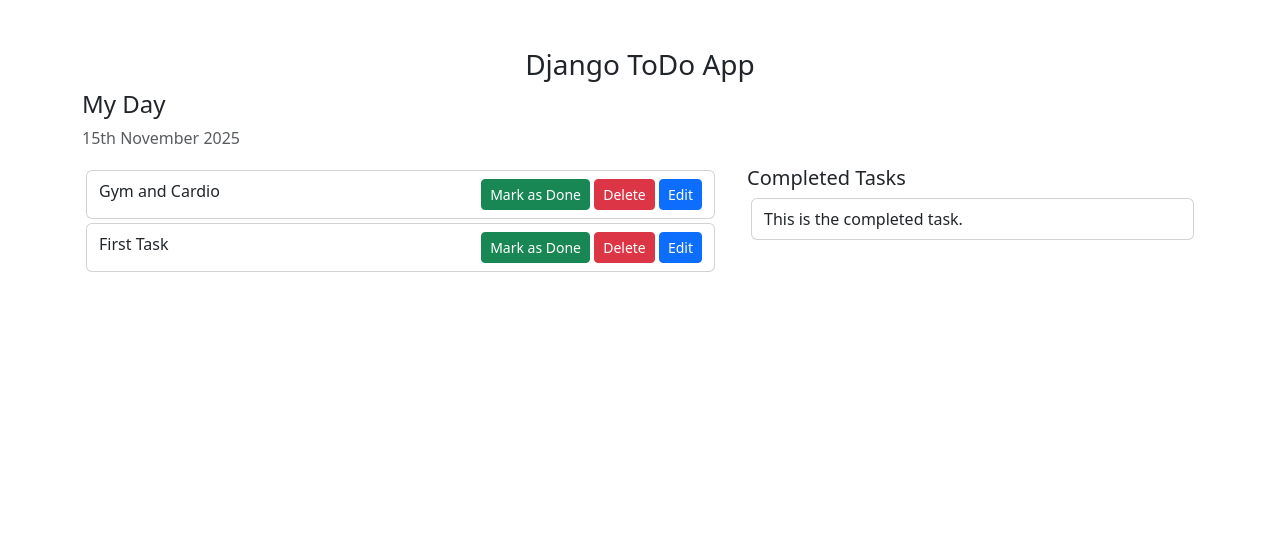
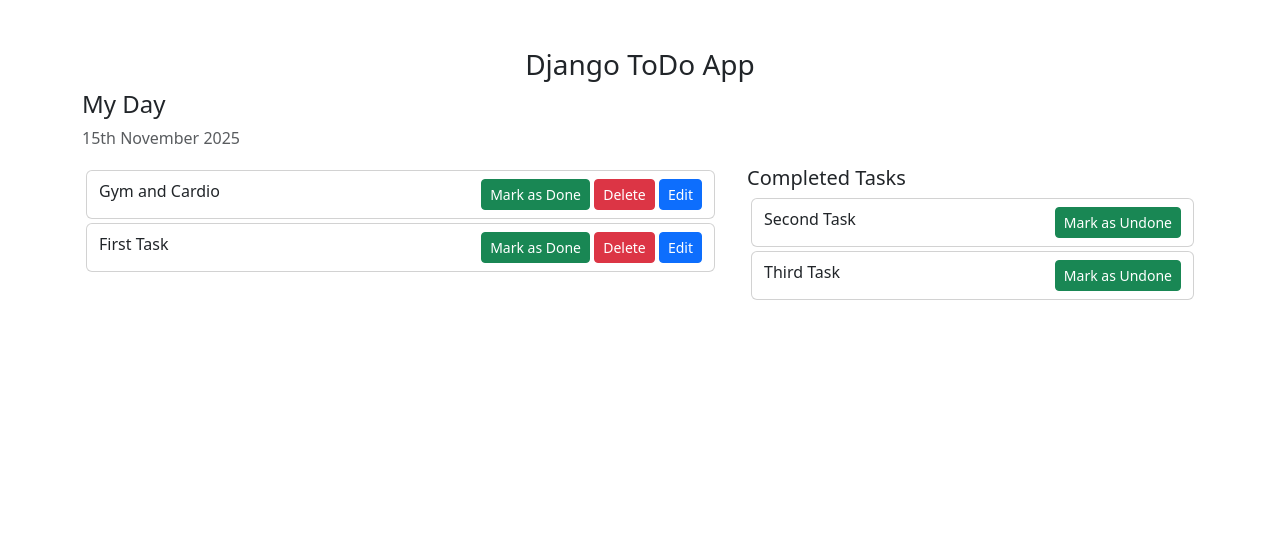
Before and after one commit to Bujekaushal90/To_Do, a Django app: page / in a window 1280 px wide. Shown: the top 539 px of the page. Run offline with Django 5.2, Linux system fonts and the light colour scheme; data comes from the database, SQL or seed files in the repository; both versions use the stored data as it was after the commit.

Commit message:
todo app final

```diff
--- a/ToDo/urls.py
+++ b/ToDo/urls.py
@@ -3,4 +3,8 @@ from . import views
 
 urlpatterns = [
     path('addTask', views.addTask, name='addTask'),
+    path('mark_as_done/<int:pk>', views.mark_as_done, name='mark_as_done'),
+    path('mark_as_undone/<int:pk>', views.mark_as_undone, name='mark_as_undone'),
+    path('edit_task/<int:pk>', views.edit_task, name='edit_task'),
+    path('delete_task/<int:pk>', views.delete_task, name='delete_task'),
 ]
--- a/ToDo_App/views.py
+++ b/ToDo_App/views.py
@@ -4,7 +4,9 @@ from ToDo.models import Task
 
 def home(request):
     task = Task.objects.filter(is_completes = False)
+    completed_task = Task.objects.filter(is_completes = True)
     context = {
-        'task' : task
+        'task' : task,
+        'completed_task' : completed_task
     }
     return render(request, 'home.html' , context)
--- a/templates/home.html
+++ b/templates/home.html
@@ -67,9 +67,9 @@
             <div class="card-body">
               {{ task.task }}
               <span style="position: relative; float: right;">
-                <a class="btn btn-success btn-sm"><i class="fa fa-check"></i>Mark as Done</a>
-                <a class="btn btn-danger btn-sm"><i class="fa fa-trash"></i>Delete</a>
-                <a class="btn btn-primary btn-sm"><i class="fa fa-pencil"></i>Edit</a>
+                <a href=" {% url 'mark_as_done' task.pk %}"class="btn btn-success btn-sm"><i class="fa fa-check"></i>Mark as Done</a>
+                <a  href="{% url 'delete_task' task.pk %}"class="btn btn-danger btn-sm"><i class="fa fa-trash"></i>Delete</a>
+                <a href="{% url 'edit_task' task.pk %}"class="btn btn-primary btn-sm"><i class="fa fa-pencil"></i>Edit</a>
               </span>
             </div>
           </div>
@@ -91,12 +91,21 @@
       <!-- RIGHT column -->
       <div class="col-md-5 col-lg-5">
   <h5>Completed Tasks</h5>
+
+  {% for ctask in completed_task %}
   <div class="card m-1">
     <div class="card-body">
-            This is the completed task.
+      {{ ctask.task }}
+      <span style="position: relative; float: right;">
+        <a href="{% url 'mark_as_undone' ctask.pk %}" class="btn btn-success btn-sm">
+          <i class="fa fa-undo"></i> Mark as Undone
+        </a>
+      </span>
     </div>
   </div>
+  {% endfor %}
   </div>
+
     </div> <!-- row -->
   </div> <!-- container -->
 </body>
```
Also changed, not shown: ToDo/views.py (+31 -1 lines), templates/edit.html (added, +22 -0 lines), db.sqlite3. Lines whose indentation alone changed are shown as unchanged.
